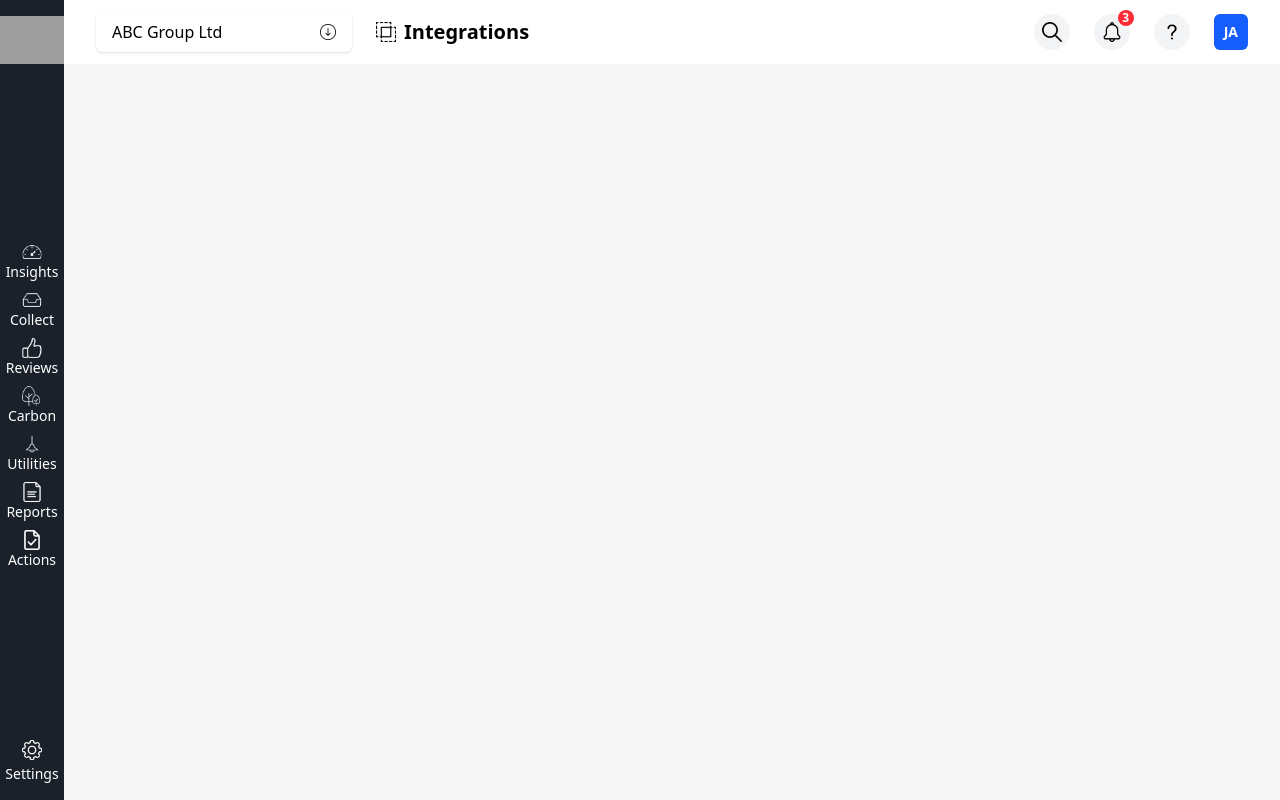
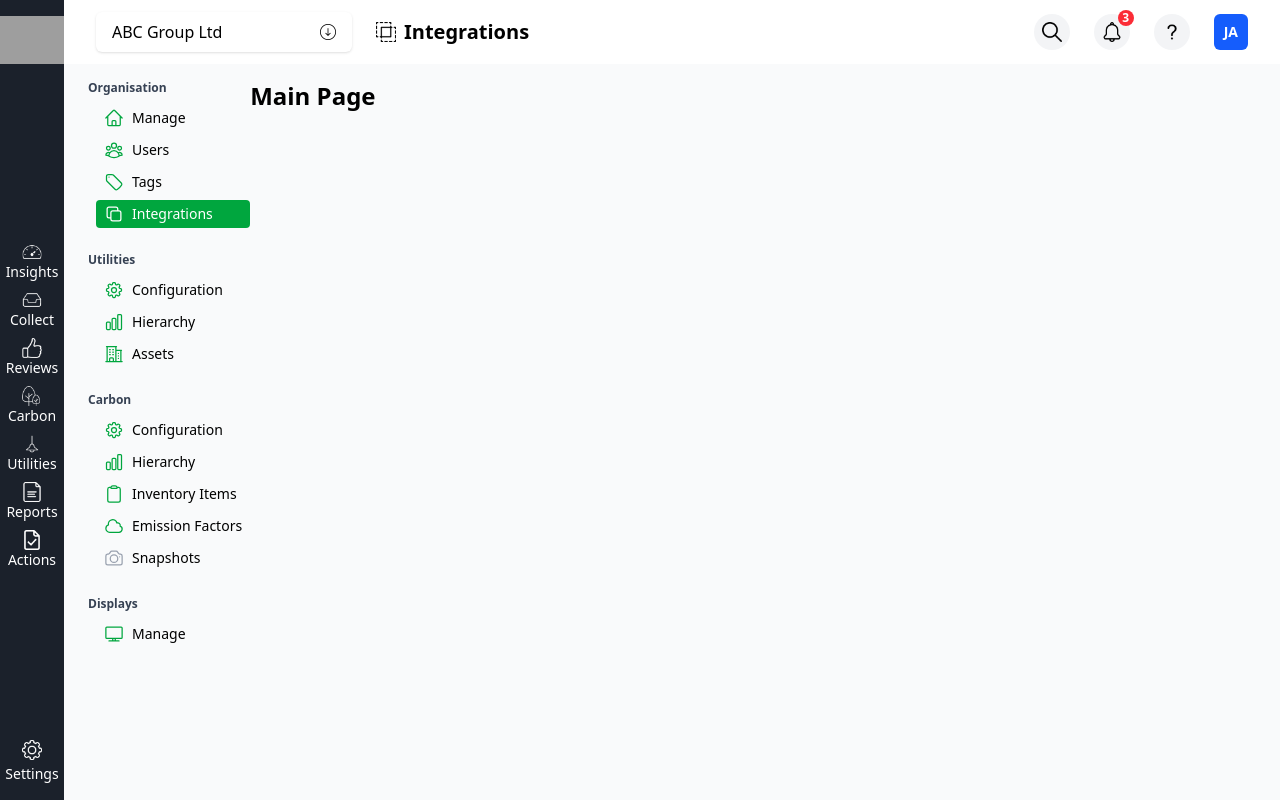
Before and after one commit to tosmannn/my-project-platservph-assessment, a React (Vite) app: page / in a window 1280 px wide. Built offline with nearby package versions, Linux system fonts and the light colour scheme; grey boxes are pictures that could not be loaded.

Commit message:
added sub navigation and installed heroicons

```diff
--- a/package.json
+++ b/package.json
@@ -10,6 +10,7 @@
     "preview": "vite preview"
   },
   "dependencies": {
+    "@heroicons/react": "^2.2.0",
     "@tailwindcss/vite": "^4.1.17",
     "react": "^19.2.0",
     "react-dom": "^19.2.0",
--- a/src/App.tsx
+++ b/src/App.tsx
@@ -1,5 +1,6 @@
 import Header from "./components/header/Header"
 import Sidebar from "./components/sidebar/Sidebar"
+import SubNavigation from "./components/sub-navigation/SubNavigation"
 
 
 function App() {
@@ -9,10 +10,19 @@ function App() {
         <aside className="w-16 bg-gray-800 text-white flex-shrink-0 z-20 relative">
           <Sidebar />
         </aside>
+
         <div className="flex-1 flex flex-col overflow-hidden">
           <header className="h-16 bg-white text-black flex items-center px-4 flex-shrink-0 z-10 relative">
             <Header />
           </header>
+
+          <main className="flex-1 overflow-auto p-4 bg-gray-50">
+            <div className="flex">
+              <SubNavigation />
+              <h1 className="text-2xl font-bold">Main Page</h1>
+
+            </div>
+          </main>
         </div>
       </div>
     </>
--- /dev/null
+++ b/src/components/sub-navigation/SubNavigation.tsx
@@ -0,0 +1,97 @@
+import {
+    Cog8ToothIcon,
+    HomeIcon,
+    UserGroupIcon,
+    TagIcon,
+    Square2StackIcon,
+    BuildingOffice2Icon,
+    ClipboardIcon,
+    CloudIcon,
+    CameraIcon,
+    TvIcon,
+    ChartBarIcon
+} from "@heroicons/react/24/outline";
+
+interface SubNavItem {
+    label: string;
+    icon: React.ElementType;
+    active?: boolean;
+    color?: string;
+}
+
+interface SubNavSection {
+    label: string;
+    items: SubNavItem[];
+}
+
+const subNavItems: SubNavSection[] = [
+    {
+        label: "Organisation",
+        items: [
+            { label: "Manage", icon: HomeIcon, color: "text-green-600" },
+            { label: "Users", icon: UserGroupIcon, color: "text-green-600" },
+            { label: "Tags", icon: TagIcon, color: "text-green-600" },
+            { label: "Integrations", icon: Square2StackIcon, active: true, color: "text-green-600" },
+        ],
+    },
+    {
+        label: "Utilities",
+        items: [
+            { label: "Configuration", icon: Cog8ToothIcon, color: "text-green-600" },
+            { label: "Hierarchy", icon: ChartBarIcon, color: "text-green-600" },
+            { label: "Assets", icon: BuildingOffice2Icon, color: "text-green-600" },
+        ],
+    },
+    {
+        label: "Carbon",
+        items: [
+            { label: "Configuration", icon: Cog8ToothIcon, color: "text-green-600" },
+            { label: "Hierarchy", icon: ChartBarIcon, color: "text-green-600" },
+            { label: "Inventory Items", icon: ClipboardIcon, color: "text-green-600" },
+            { label: "Emission Factors", icon: CloudIcon, color: "text-green-600" },
+            { label: "Snapshots", icon: CameraIcon, color: "text-gray-400" }, // 👈 grey for snapshots
+        ],
+    },
+    {
+        label: "Displays",
+        items: [
+            { label: "Manage", icon: TvIcon, color: "text-green-600" },
+        ],
+    },
+];
+
+const SubNavigation = () => {
+    return <>
+        <div className="space-y-6 text-sm text-black">
+            {subNavItems.map((section) => (
+                <div key={section.label}>
+
+                    <h3 className="ml-2 mb-2 font-semibold text-gray-700 text-xs">
+                        {section.label}
+                    </h3>
+
+                    <ul className="ml-4 space-y-1">
+                        {section.items.map((item) => (
+                            <li
+                                key={item.label}
+                                className={`flex items-center gap-2 cursor-pointer px-2 py-1 rounded ${item.active
+                                        ? "bg-green-600 text-white"
+                                        : "hover:bg-green-100 hover:text-green-600"
+                                    }`}
+                            >
+                                <item.icon
+                                    className={`w-5 h-5 ${item.active ? "text-white" : item.color ?? "text-green-600"
+                                        }`}
+                                />
+                                {item.label}
+                            </li>
+                        ))}
+                    </ul>
+                </div>
+            ))}
+        </div>
+    </>
+}
+
+
+export default SubNavigation;
```
Also changed, not shown: 1 other file (tests, documents, lock files or other folders).
